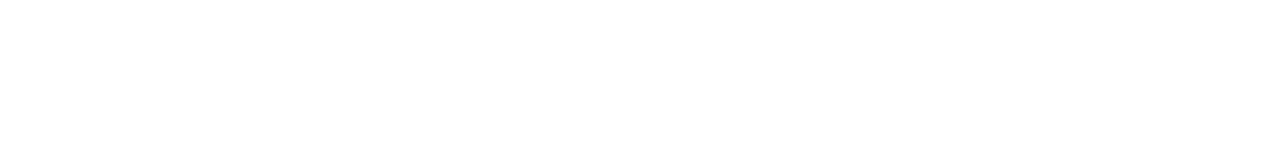
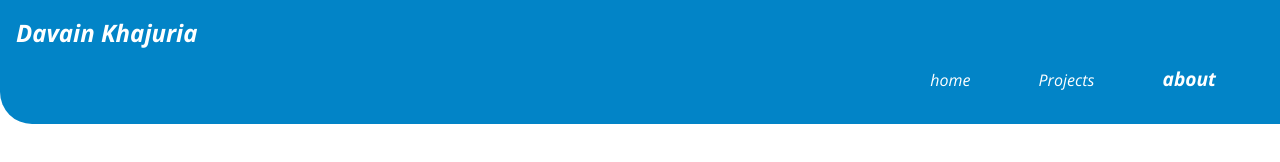
Before and after one commit to davainkhajuria/Profile1, a plain HTML site: page blogs.html in a window 1280 px wide. Drawn offline with nearby package versions, Linux system fonts and the light colour scheme.

Commit message:
homepage-update

```diff
--- a/blogs.html
+++ b/blogs.html
@@ -0,0 +1,20 @@
+<!DOCTYPE html>
+<html lang="en">
+<head>
+    <meta charset="UTF-8">
+    <meta http-equiv="X-UA-Compatible" content="IE=edge">
+    <meta name="viewport" content="width=device-width, initial-scale=1.0">
+    <link href="/component-library/style.css" rel="stylesheet">
+    <title>Davain | blogs</title>
+</head>
+<body>
+    <!-- navigation bar -->
+    <nav class=" navigation container">
+        <div class="brand">Davain Khajuria</div>
+        <ul class="non-bullet-list nav-pills">
+            <li class="inline-list-item a"> <a class="nav-link " href="/">home</a> </li>
+            <li class="inline-list-item a"> <a class="nav-link" href="/projects.html">Projects</a> </li>
+            <li class="inline-list-item a"> <a class="nav-link active-link" href="/blogs.html">about</a> </li>
+
+        </ul>
+    </nav>
```
Also changed, not shown: home.html (+1 -1 lines), projects.html (+20 -0 lines).
